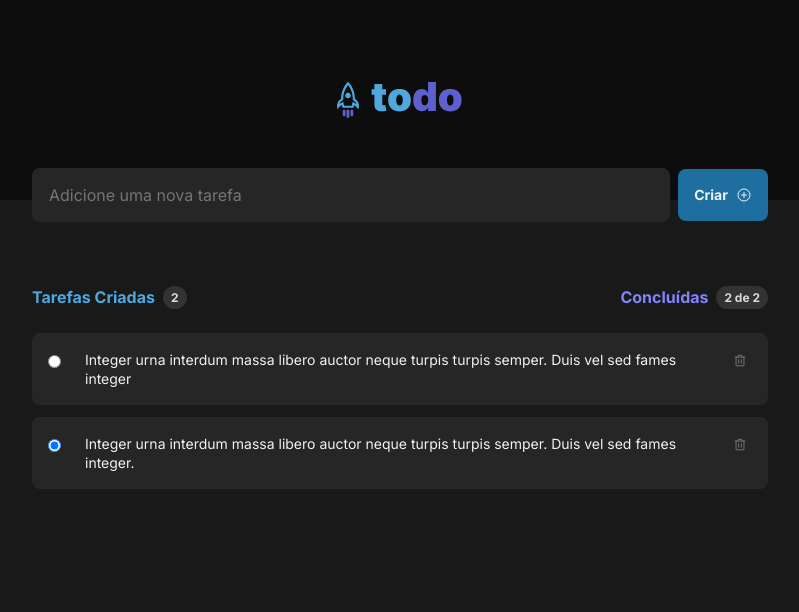
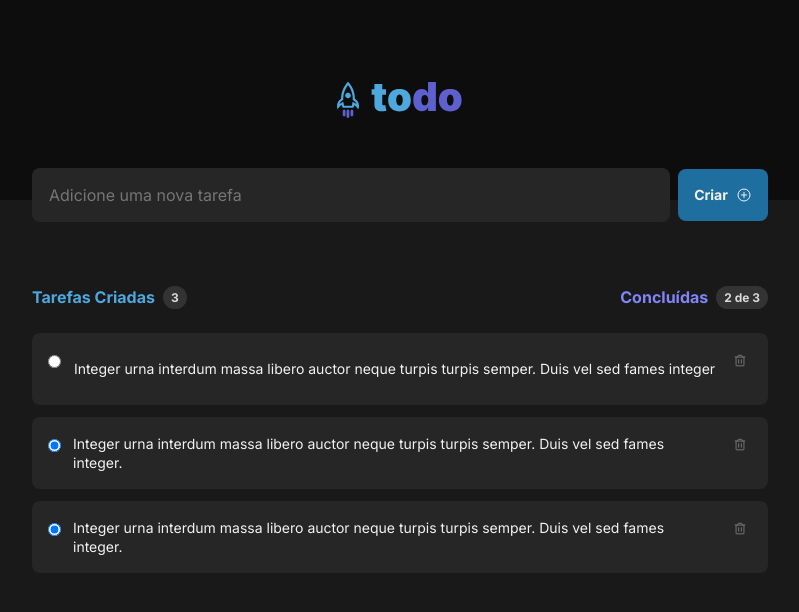
Before and after one commit to judsoncabral/desafio-01-react-praticando-conceitos, a React (Vite) app: page / in a window 1280 px wide. Shown: the top 612 px of the page, without its empty margins (240-1039 px from the left). Built offline with nearby package versions, Linux system fonts and the light colour scheme.

Commit message:
feature: Inclusão da função de deletar e adicionar; e refatoração do header com numero da pagina para ter um tamanho definido;

```diff
--- a/src/components/Task.module.css
+++ b/src/components/Task.module.css
@@ -45,5 +45,5 @@
 .taskContent {
   color: var(--gray-100);
   font-size: 14px;
-  margin: 1rem 0.75rem;
+  margin: 1rem 0.75rem 1rem 0;
 }
--- a/src/components/Task.tsx
+++ b/src/components/Task.tsx
@@ -1,5 +1,6 @@
 import styles from "./Task.module.css";
 import { Trash } from "phosphor-react";
+import { FormEvent } from "react";
 
 export interface TaskType {
   id: string;
@@ -9,17 +10,35 @@ export interface TaskType {
 
 interface TaskProps {
   task: TaskType;
+  onDeleteTask: (task: TaskType) => void;
+  onChangeIsCompletedTask: (task: TaskType) => void;
 }
-export function Task({ task }: TaskProps) {
+
+export function Task({
+  task,
+  onDeleteTask,
+  onChangeIsCompletedTask,
+}: TaskProps) {
+  function handleDeleteTask(event: FormEvent) {
+    event.preventDefault();
+    onDeleteTask(task);
+  }
+
+  function handleChangeIsCompletedTask(event: FormEvent) {
+    event.preventDefault();
+    onChangeIsCompletedTask(task);
+  }
+
   return (
     <div className={styles.task}>
       <input
         className={styles.taskSelect}
         type="radio"
         checked={task.isCompleted}
+        onClick={handleChangeIsCompletedTask}
       ></input>
       <div className={styles.taskContent}>{task.content}</div>
-      <button>
+      <button onClick={handleDeleteTask}>
         <Trash size={14} />
       </button>
     </div>
--- a/src/components/TodoList.module.css
+++ b/src/components/TodoList.module.css
@@ -1,8 +1,9 @@
-.header {
+.todoList header {
   margin-bottom: 0.75rem;
   margin-top: 4rem;
   display: flex;
   justify-content: space-between;
+  width: 46rem;
 }
 .todoList {
   display: grid;
--- a/src/components/TodoList.tsx
+++ b/src/components/TodoList.tsx
@@ -18,12 +18,38 @@ export function TodoList() {
         "Integer urna interdum massa libero auctor neque turpis turpis semper. Duis vel sed fames integer.",
       isCompleted: true,
     },
+    {
+      id: uuidv4(),
+      content:
+        "Integer urna interdum massa libero auctor neque turpis turpis semper. Duis vel sed fames integer.",
+      isCompleted: true,
+    },
   ]);
 
   function onAddTask(task: TaskType) {
     setTasks(tasks.concat(task));
   }
 
+  function onChangeIsCompletedTask(taskSelected: TaskType) {
+    tasks.map((task) => {
+      if (task.id == taskSelected.id) {
+        task.isCompleted = !task.isCompleted;
+        console.log(task);
+      }
+    });
+    setTasks(tasks);
+  }
+
+  function getCompletedTasks() {
+    const result = tasks.reduce(function (acumulador, taskAtual) {
+      if (taskAtual.isCompleted) {
+        return acumulador + 1;
+      } else {
+        return acumulador;
+      }
+    }, 0);
+    return result;
+  }
   function onDeleteTask(taskToDelete: TaskType) {
     const taskWithouDeleteOne = tasks.filter((task) => {
       return task.id != taskToDelete.id;
@@ -35,18 +61,36 @@ export function TodoList() {
     <div>
       <CreateTask onAddTask={onAddTask} />
       <div className={styles.todoList}>
-        <header className={styles.header}>
+        <header>
           <div className={styles.taskCreate}>
             <strong>Tarefas Criadas</strong>{" "}
             <div className={styles.result}> {tasks.length}</div>
           </div>
           <div className={styles.taskComplete}>
             <strong>Concluídas</strong>
-            <div className={styles.result}>2 de {tasks.length}</div>
+            <div className={styles.result}>
+              {getCompletedTasks()} de {tasks.length}
+            </div>
           </div>
         </header>
+        {tasks.length == 0 && (
+          <div className={styles.contentEmpty}>
+            <p>
+              <span>Você ainda não tem tarefas cadastradas</span>
+              Crie tarefas e organize seus itens a fazer
+            </p>
+          </div>
+        )}
+
         {tasks.map((task: TaskType) => {
-          return <Task key={task.id} task={task} />;
+          return (
+            <Task
+              key={task.id}
+              task={task}
+              onDeleteTask={onDeleteTask}
+              onChangeIsCompletedTask={onChangeIsCompletedTask}
+            />
+          );
         })}
       </div>
     </div>
```
